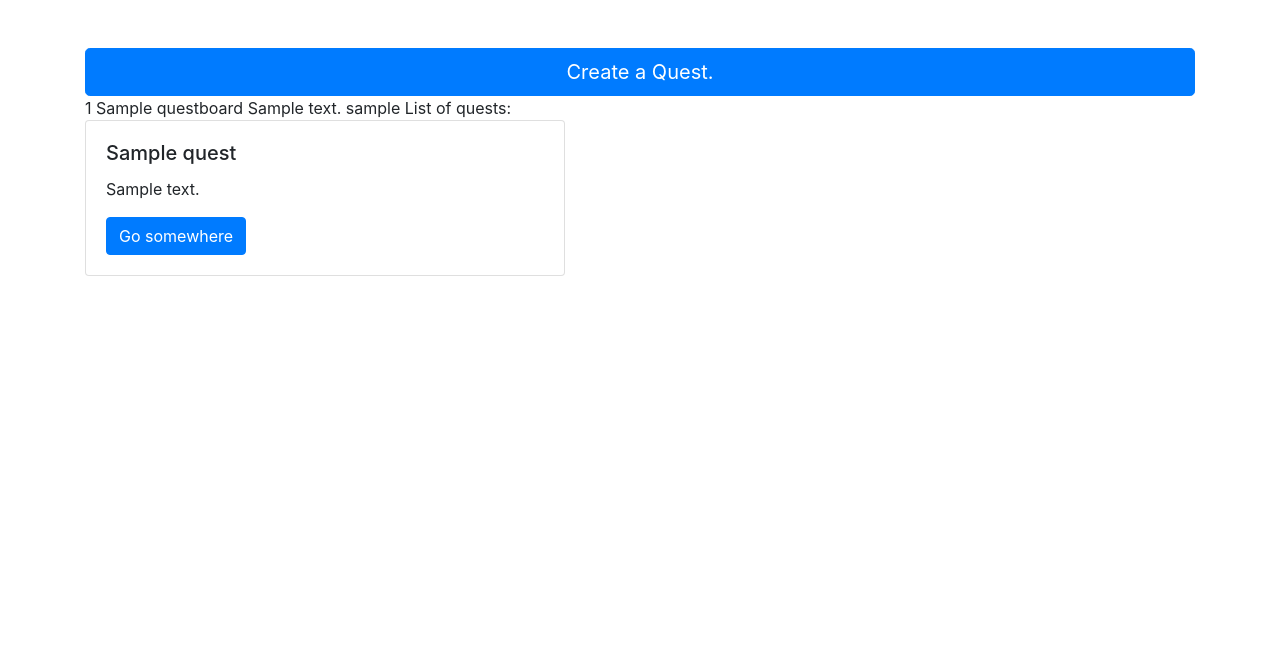
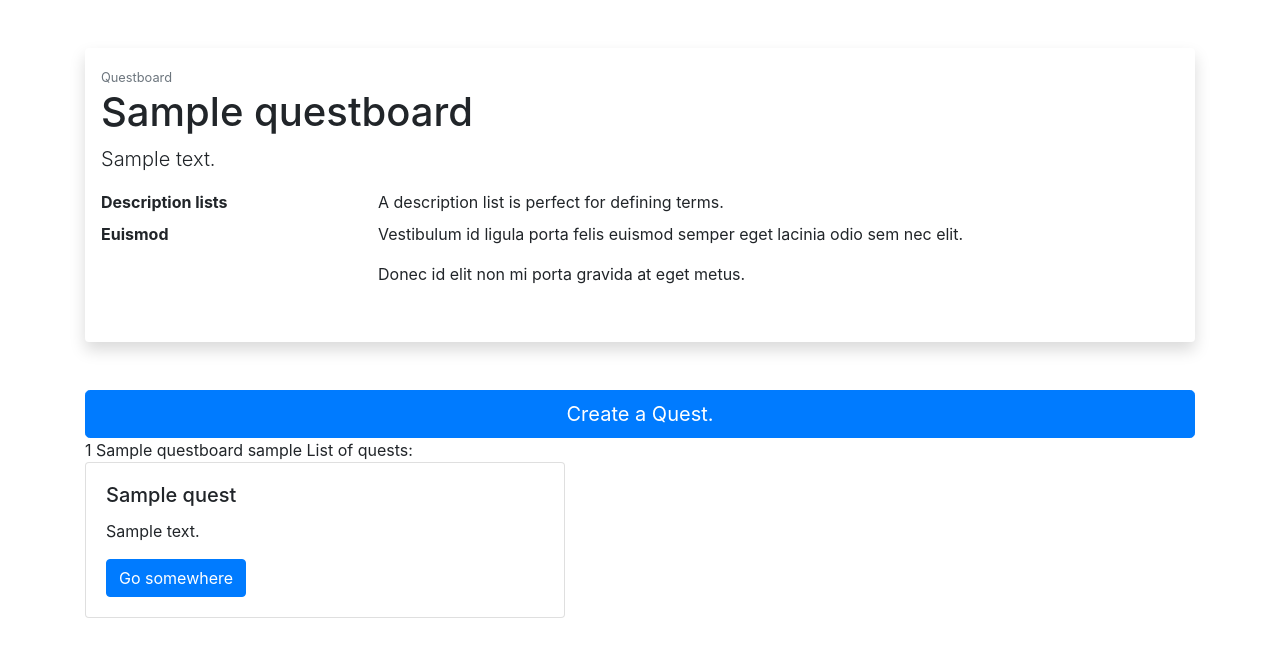
Before and after one commit to jaymdl/questboard, a Django app: page /questboard_detail/1 in a window 1280 px wide. Shown: the part 56-713 px from the top of the page. Run offline with Django 3.2, Linux system fonts and the light colour scheme; a user stored in the database is signed in; tables that the repository leaves empty hold one stand-in row (values such as "Sample post"); some libraries are stand-ins or nearby versions.

Commit message:
Improve quest info styling

```diff
--- a/questboard/templates/questboard/questboard_detail.html
+++ b/questboard/templates/questboard/questboard_detail.html
@@ -1,13 +1,32 @@
 {% extends "base.html" %}
 {% block content %}
 {% if request.user.is_authenticated %}
+    <div class="shadow p-3 mb-5 bg-white rounded">
+        <small class="text-muted">Questboard</small>
+        <h1 class="display-6">  {{ questboard.name }} </h1>
+        <p class="lead">
+              {{ questboard.description }}
+        </p>
+        <dl class="row">
+              <dt class="col-sm-3">Description lists</dt>
+              <dd class="col-sm-9">A description list is perfect for defining terms.</dd>
 
+              <dt class="col-sm-3">Euismod</dt>
+              <dd class="col-sm-9">
+                <p>Vestibulum id ligula porta felis euismod semper eget lacinia odio sem nec elit.</p>
+                <p>Donec id elit non mi porta gravida at eget metus.</p>
+              </dd>
+
+
+            </dl>
+    </div>
     {% if request.user == teacher %}
-    <a type="button" class="btn btn-primary btn-lg btn-block" href="{% url 'create_quest' questboard.pk %}" type="submit">Create a Quest.</a>
+        <a type="button" class="btn btn-primary btn-lg btn-block" href="{% url 'create_quest' questboard.pk %}" type="submit">Create a Quest.</a>
     {% endif %}
+
     {{ questboard.pk }}
     {{ questboard.name }}
-    {{ questboard.description }}
+
     {{ teacher.username }}
 
     List of quests:
@@ -24,6 +43,4 @@
 
 
 {% endif %}
-
-
 {% endblock content %}
```
Also changed, not shown: questboard/templates/questboard/home.html (+6 -4 lines).
